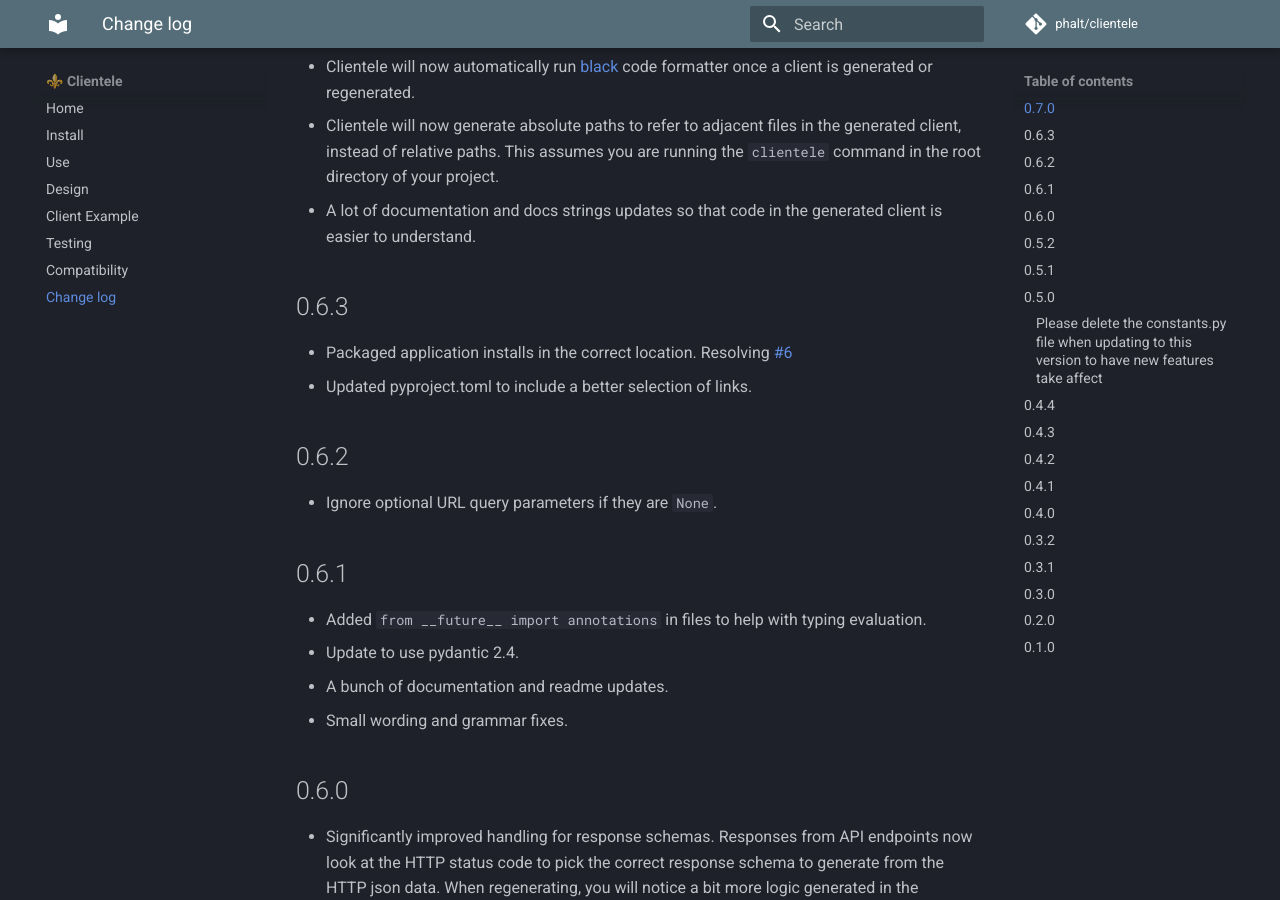
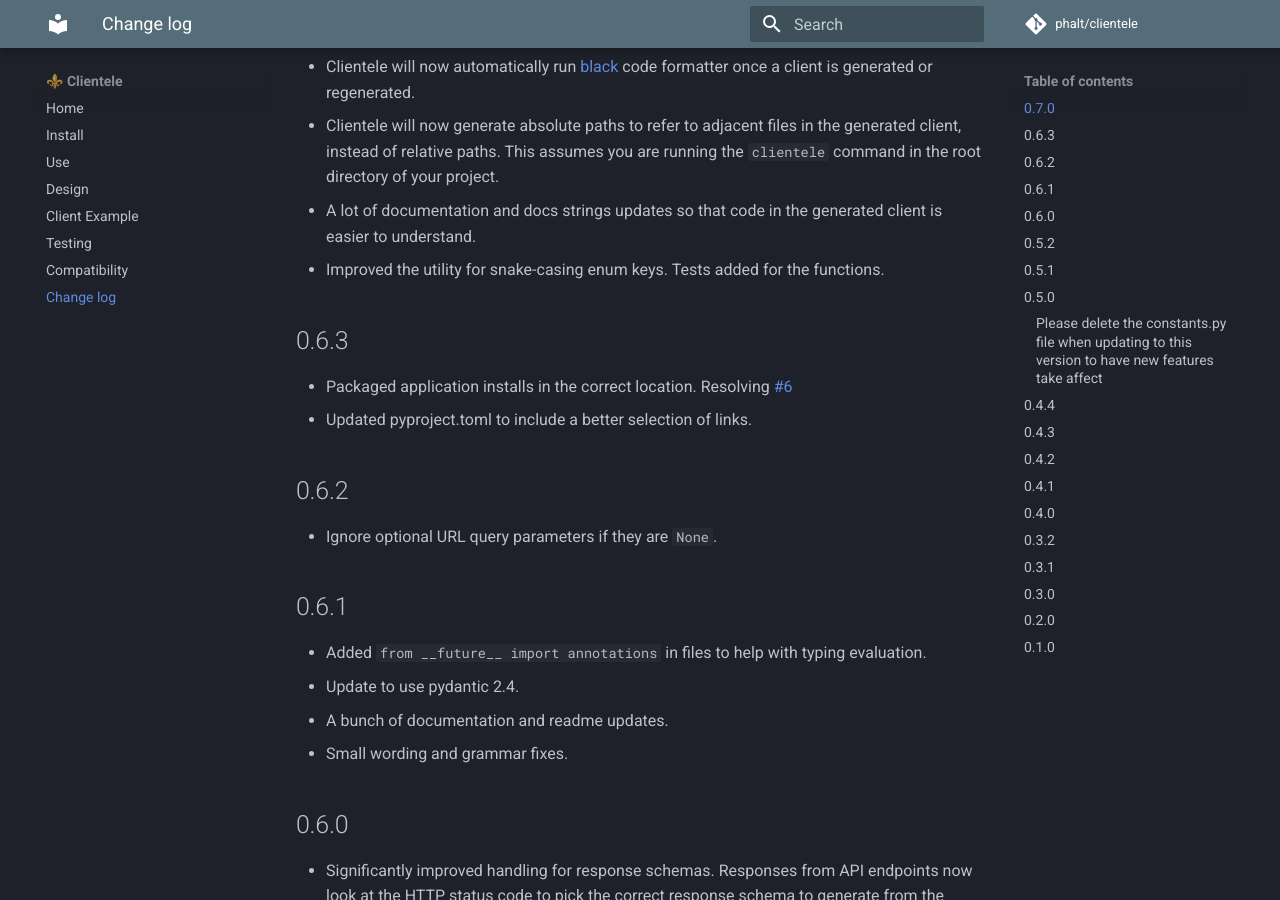
Before and after one commit to phalt/clientele, an MkDocs documentation site: the page built from docs/CHANGELOG.md, in a window 1280 px wide and 900 px high, scrolled down 447 px. Built offline with MkDocs 1.6.1 and Material for MkDocs 9.7.7, drawn with Linux system fonts in a browser that asks for light colours; comment, search, counter and statistics services are not loaded.

Commit message:
Add changelog

```diff
--- a/docs/CHANGELOG.md
+++ b/docs/CHANGELOG.md
@@ -10,6 +10,7 @@
 * Clientele will now automatically run [black](https://black.readthedocs.io/en/stable/) code formatter once a client is generated or regenerated.
 * Clientele will now generate absolute paths to refer to adjacent files in the generated client, instead of relative paths. This assumes you are running the `clientele` command in the root directory of your project.
 * A lot of documentation and docs strings updates so that code in the generated client is easier to understand.
+* Improved the utility for snake-casing enum keys. Tests added for the functions.
 
 ## 0.6.3
 
```
Also changed, not shown: CHANGELOG.md (+1 -0 lines).
